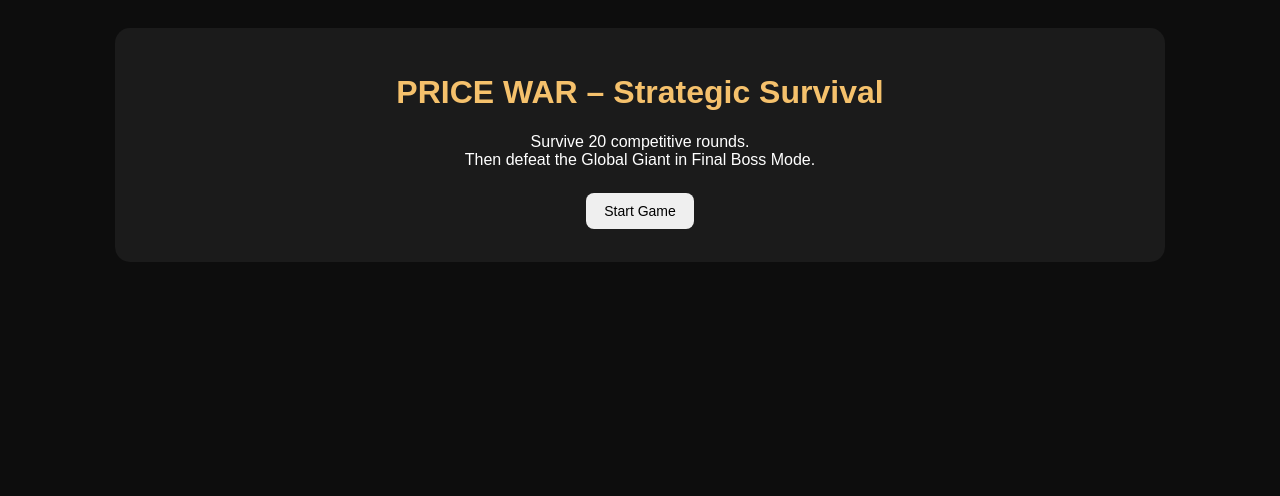
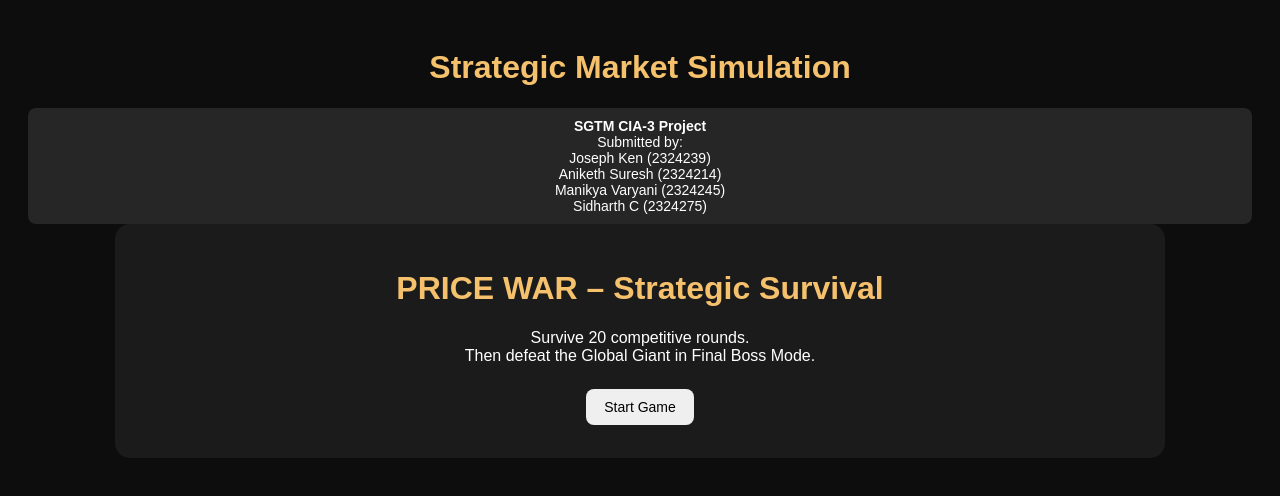
Before and after one commit to varyanimanikya-commits/sgtm, a plain HTML site: page index.html in a window 1280 px wide. Drawn offline with Linux system fonts and the light colour scheme.

Commit message:
Update index.html

```diff
--- a/index.html
+++ b/index.html
@@ -2,9 +2,16 @@
 <html>
 <head>
 <meta charset="UTF-8">
-<title>PRICE WAR – Ultimate Strategy Simulation
-    SGTM CIA-3
-    Submitted by-joseph ken(2324239) Aniketh suresh(2324214) Manikya Varyani(2324245) Sidharth C(2324275)</title>
+<h1>Strategic Market Simulation</h1>
+
+<div style="margin-top:10px; padding:10px; background:#262626; border-radius:8px; font-size:14px;">
+<strong>SGTM CIA-3 Project</strong><br>
+Submitted by:<br>
+Joseph Ken (2324239)<br>
+Aniketh Suresh (2324214)<br>
+Manikya Varyani (2324245)<br>
+Sidharth C (2324275)
+</div>
 
 <style>
 body {
```
